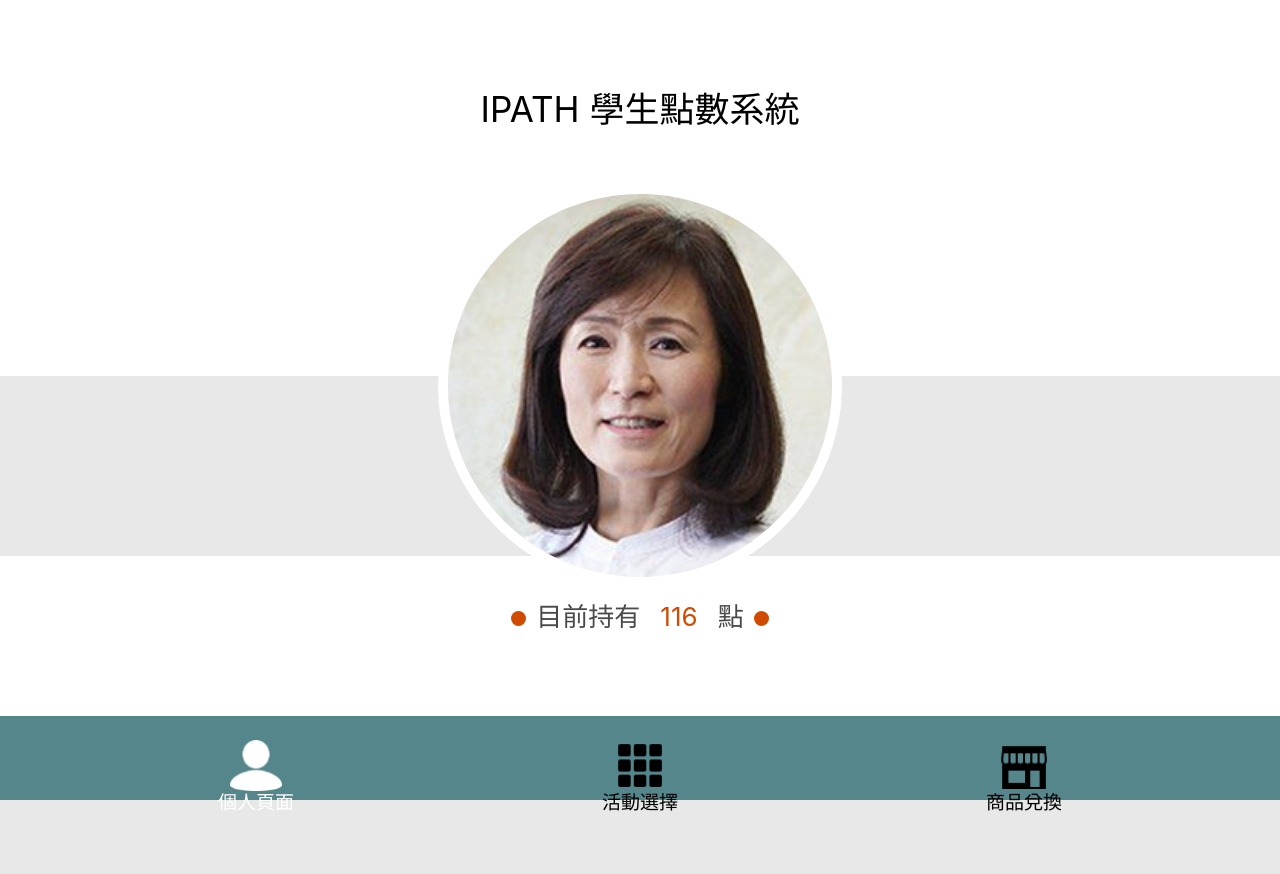
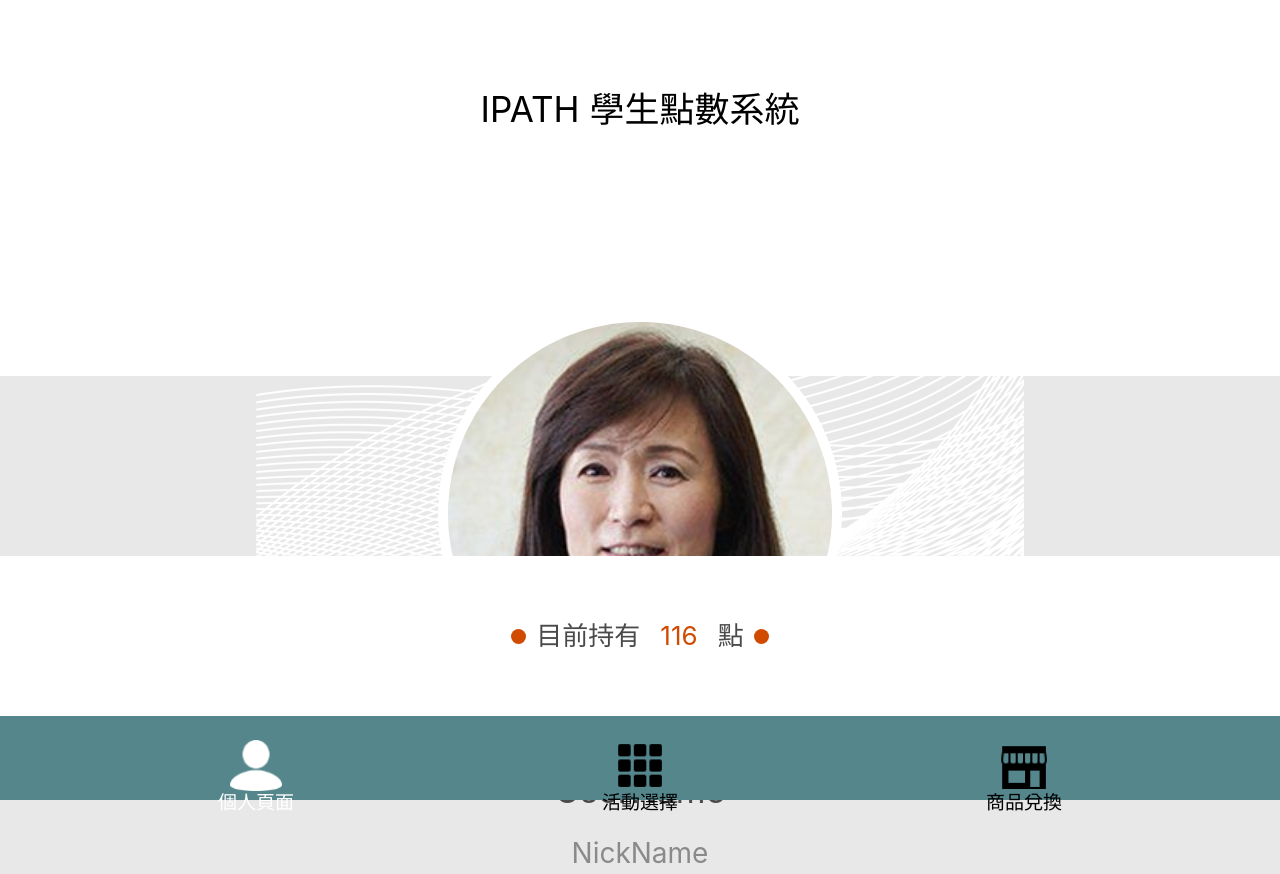
Before and after one commit to coliver0221/IPATH, a React (Create React App) app: page /profile in a window 1280 px wide. Before the commit the page ends 800 px from the top, so only its background shows below. Built offline with nearby package versions, Linux system fonts and the light colour scheme.

Commit message:
refactor(profile.js): refactoring with styled and add background img

```diff
--- a/src/App.css
+++ b/src/App.css
@@ -95,68 +95,6 @@
   text-align: center;
 }
 
-.profile .userImg{
-  width: 31.5vw;
-  height: 31.5vw;
-  border-radius: 50%;
-  border: solid 10px #ffffff;
-  position: relative;
-  z-index: 2;
-}
-
-.profile .userInfo{
-  width: 100%;
-  margin-top: 5vh;
-  line-height: 1.5;
-}
-
-.topBody{
-  width: 100%;
-  height: 15vw;
-  background-color: #ffffff;
-  position: absolute;
-}
-
-.porfile .innerBoby{
-  height: 46.5vh;
-  background-color: #e8e8e8;
-  text-align: center;
-  position: relative;
-}
-
-.bottomBody{
-  width: 100%;
-  height: 20vh;
-  background-color: #ffffff;
-  text-align: center;
-  position: absolute;
-  bottom: 10.5vh;
-}
-
-.bottomBody .userPoint{
-  margin-top: 6vh;
-}
-
-.bottomBody p{
-  font-size: 26px;
-  color: #4a4a4a;
-  display: inline-block;
-  margin-left: 10px;
-  margin-right: 10px;
-}
-
-.bottomBody .point{
-  color: #d04b00;
-}
-
-.bottomBody .dot{
-  width: 15px;
-  height: 15px;
-  border-radius: 50%;
-  background-color: #d04b00;
-  display: inline-block;
-}
-
 /** COMPONENT **/
 /* footer */
 .footer{
--- a/src/Profile.js
+++ b/src/Profile.js
@@ -1,10 +1,83 @@
 import React from 'react';
 import './App.css';
+import styled from "styled-components";
 
 import Nav from './components/Nav';
 import Footer from './components/Footer';
 
 import userImg from './img/principle.png';
+import bodyImg from './img/profilebb.png';
+
+const InnerBoby = styled.div`
+    height: 46.5vh;
+    background-color: #e8e8e8;
+    text-align: center;
+    background-image: url(${bodyImg});
+    background-repeat: no-repeat;
+    background-position: bottom;
+
+    .topBody {
+        width: 100%;
+        height: 15vw;
+        background-color: #ffffff;
+    }
+`;
+
+const UserImg = styled.img`
+    width: 31.5vw;
+    height: 31.5vw;
+    border-radius: 50%;
+    border: solid 10px #ffffff;
+    z-index: 5;
+    transform: translateY(-8vh);
+`;
+
+const UserInfo = styled.div`
+    width: 100%;
+    line-height: 1.5;
+    transform: translateY(-2vh);
+
+    .nickName {
+        margin-top: 2vh;
+    }
+`;
+
+const BottomBody = styled.div`
+    width: 100%;
+    height: 20vh;
+    background-color: #ffffff;
+    text-align: center;
+    position: absolute;
+    bottom: 10.5vh;
+    display: flex;
+    justify-content: center;
+`;
+
+const UserPoint = styled.div`
+    display: flex;
+    flex-position: row;
+    justify-content: center;
+    align-items: center;
+
+    .dot {
+        width: 15px;
+        height: 15px;
+        border-radius: 50%;
+        background-color: #d04b00;
+    }
+
+    p {
+        font-size: 26px;
+        color: #4a4a4a;
+        display: inline-block;
+        margin-left: 10px;
+        margin-right: 10px;
+    }
+
+    .point {
+        color: #d04b00;
+    }
+`;
 
 function Profile() {
     const testing_point = 116;
@@ -12,23 +85,23 @@ function Profile() {
     return (
         <div className="profile">
             <Nav title={"IPATH 學生點數系統"}/>
-            <div className="innerBoby">
-                <div className="topBody"></div>
-                <img src={userImg} alt="userImg" className="userImg" />
-                <div className="userInfo">
+            <InnerBoby>
+                <div className="topBody" />
+                <UserImg src={userImg}/>
+                <UserInfo>
                     <p className="userName">UserName</p>
                     <p className="nickName">NickName</p>
-                </div>
-            </div>
-            <div className="bottomBody">
-                <div className="userPoint">
-                    <div className="dot"></div>
+                </UserInfo>
+            </InnerBoby>
+            <BottomBody>
+                <UserPoint>
+                    <div className="dot" />
                     <p>目前持有 </p>
                     <p className="point">{testing_point}</p>
                     <p> 點</p>
-                    <div className="dot"></div>
-                </div>
-            </div>
+                    <div className="dot" />
+                </UserPoint>
+            </BottomBody>
             <Footer currPage={"profile"} />
         </div>
     );
```
